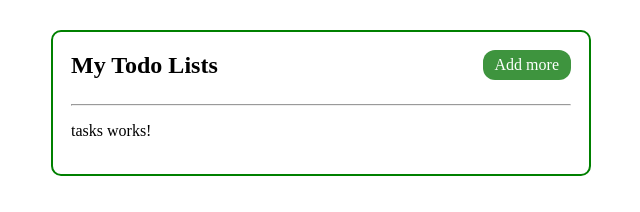
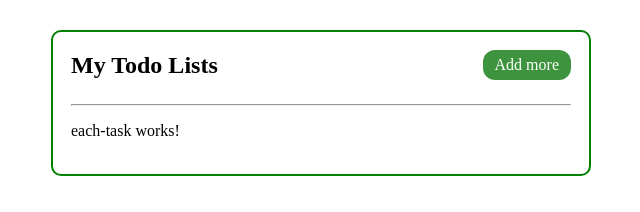
Before and after one commit to sudhansom/todos-angular, an Angular app: page / in a window 1280 px wide. Shown: the top 212 px of the page, without its empty margins (319-959 px from the left). Built offline with nearby package versions, Linux system fonts and the light colour scheme.

Commit message:
create each-task component and connect to tasks

```diff
--- a/src/app/app.module.ts
+++ b/src/app/app.module.ts
@@ -5,12 +5,14 @@ import { AppRoutingModule } from './app-routing.module';
 import { AppComponent } from './app.component';
 import { TasksComponent } from './components/tasks/tasks.component';
 import { HeaderSectionComponent } from './components/header-section/header-section.component';
+import { EachTaskComponent } from './components/each-task/each-task.component';
 
 @NgModule({
   declarations: [
     AppComponent,
     TasksComponent,
-    HeaderSectionComponent
+    HeaderSectionComponent,
+    EachTaskComponent
   ],
   imports: [
     BrowserModule,
--- /dev/null
+++ b/src/app/components/each-task/each-task.component.html
@@ -0,0 +1 @@
+<p>each-task works!</p>
--- a/src/app/components/tasks/tasks.component.html
+++ b/src/app/components/tasks/tasks.component.html
@@ -1,5 +1,5 @@
 <div class="tasks">
   <app-header-section></app-header-section>
   <hr>
-  <p>tasks works!</p>
+  <app-each-task></app-each-task>
 </div>
```
Also changed, not shown: src/app/components/each-task/each-task.component.ts (added, +10 -0 lines), src/app/components/each-task/each-task.component.scss (added), 1 other file (tests, documents, lock files or other folders).
